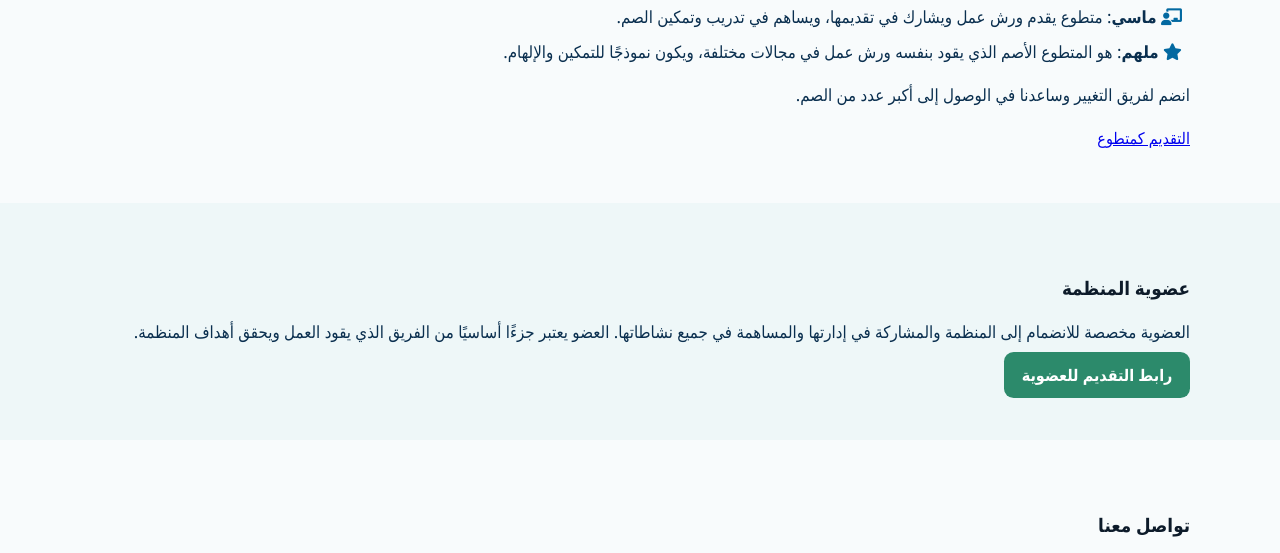
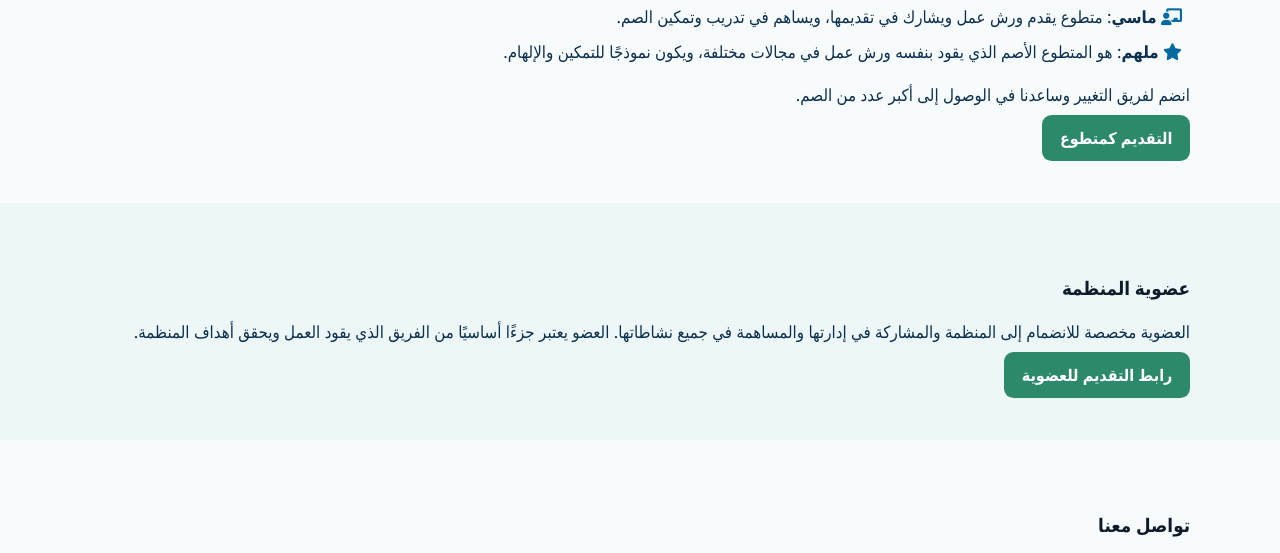
Before and after one commit to rarooooo/jusoor-, a plain HTML site: page jusoor/index.html in a window 1280 px wide. Shown: the part 1308-1861 px from the top of the page. Drawn offline with Linux system fonts and the light colour scheme.

Commit message:
Update index.html

```diff
--- a/jusoor/index.html
+++ b/jusoor/index.html
@@ -79,7 +79,7 @@
                     <li><i class="fas fa-star"></i> <strong>ملهم</strong>: هو المتطوع الأصم الذي يقود بنفسه ورش عمل في مجالات مختلفة، ويكون نموذجًا للتمكين والإلهام.</li>
                 </ul>
                 <p>انضم لفريق التغيير وساعدنا في الوصول إلى أكبر عدد من الصم.</p>
-                <a href="https://docs.google.com/forms/d/e/1FAIpQLScp8ie561aQvSvs-gtrC95UkcoIBEPD8QCwWN6VGW_cZQ7JFQ/viewform?usp=dialog">التقديم كمتطوع</a>
+                <a href="https://docs.google.com/forms/d/e/1FAIpQLScp8ie561aQvSvs-gtrC95UkcoIBEPD8QCwWN6VGW_cZQ7JFQ/viewform?usp=dialog" class = "btn btn-secondary">التقديم كمتطوع</a>
             </div>
         </section>
 
```
